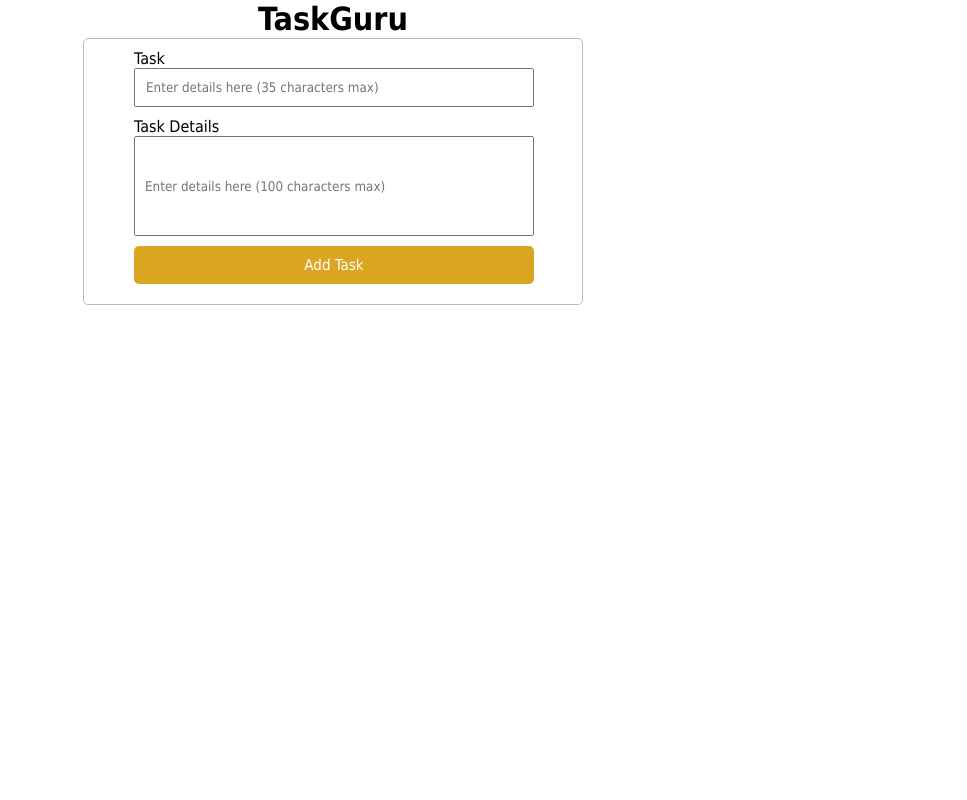
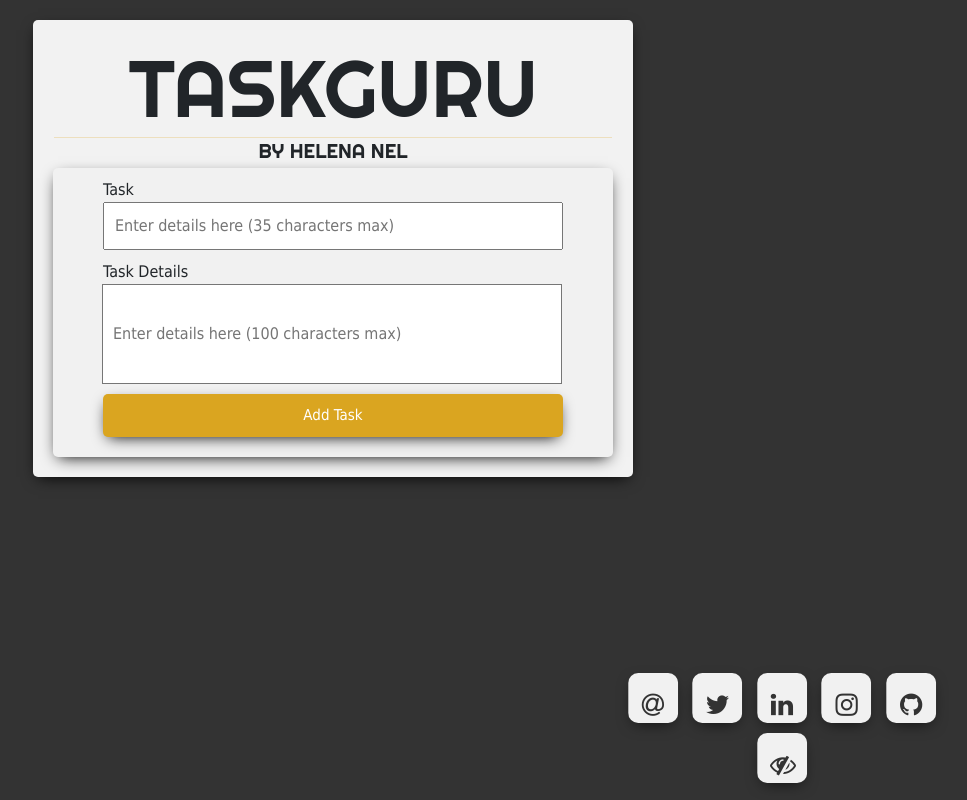
Before and after one commit to FlyingVespa/taskguru-php-todo-crud, a PHP site: page / in a window 1280 px wide. Shown: the whole page, without its empty margins (307-1274 px from the left). Run offline with PHP 8.4, Linux system fonts and the light colour scheme; data that the repository does not hold is empty.

Commit message:
Add files via upload

```diff
--- a/index.php
+++ b/index.php
@@ -1,32 +1,56 @@
-<?php require 'server.php' ?>
+<?php require 'server.php'; ?>
 
 <?php
+
 if (isset($_GET['edit'])) {
     $id = $_GET['edit'];
     $update = true;
     $record = mysqli_query($db, "SELECT * FROM info WHERE id=$id");
-    if (count($record) == 1) {
+
+    if (isset($_POST['edit'])) {
         $n = mysqli_fetch_array($record);
         $name = $n['name'];
         $task = $n['task'];
         $date = $n['date'];
+        if (!$n) {
+            die("Failed");
+        } else {
+            header("Location:index.php?edited");
+        }
     }
 }
 ?>
 <html>
 
 <head>
+    <meta name="viewport" content="width=device-width,initial-scale=1,maximum-scale=1,user-scalable=no">
+    <meta http-equiv="X-UA-Compatible" content="IE=edge,chrome=1">
+    <meta name="HandheldFriendly" content="true">
     <link rel="stylesheet" href="https://cdnjs.cloudflare.com/ajax/libs/font-awesome/4.7.0/css/font-awesome.min.css">
-    <title>CRUD</title>
-    <link rel="stylesheet" href="style.css">
-    <link rel="stylesheet" href="header.css">
+    <link href="https://cdn.jsdelivr.net/npm/bootstrap@5.0.0-beta1/dist/css/bootstrap.min.css" rel="stylesheet" integrity="sha384-giJF6kkoqNQ00vy+HMDP7azOuL0xtbfIcaT9wjKHr8RbDVddVHyTfAAsrekwKmP1" crossorigin="anonymous">
+    <title>TaskGuru</title>
+    <link rel="stylesheet" href="styles.css">
+    <link rel="shortcut icon" href="clipboards.svg" image/x-icon">
 </head>
+<header>
+    <div class="middle">
+        <div class="social">
+            <a class="btn" href=" mailto:mailhedri@gmail.com"><i class="fa fa-at"></i></a>
+            <a class="btn" href="https://twitter.com/he3nel"><i class="fa fa-twitter"></i></a>
+            <a class="btn" href="https://www.linkedin.com/in/hedrinel/"><i class="fa fa-linkedin"></i></a>
+            <a class="btn" href="https://www.instagram.com/hedrinel/?hl=en"><i class="fa fa-instagram"></i></a>
+            <a class="btn" href="https://github.com/FlyingVespa"><i class="fa fa-github"></i></a>
+        </div>
+        <a class="btn" onclick="myFunction()"><i class="fa fa-eye-slash"></i></a>
+    </div>
+</header>
 
 <body>
     <?php $results = mysqli_query($db, "SELECT * FROM info"); ?>
     <div class="wrapper">
-        <h1>TaskGuru</h1>
-        <div class="wrapper">
+        <h1>TASKGURU</h1>
+        <hr>
+        <h4>by Helena Nel</h4>
         <form method="post" action="server.php">
             <input type="hidden" name="id" value="<?php echo $id; ?>">
             <div class="inputFields">
@@ -41,26 +65,18 @@ if (isset($_GET['edit'])) {
             </div>
             <div class="input-group">
                 <?php if ($update == true) : ?>
-                        <button class="btn-update" type="submit" name="update" style="background: #556B2F;">Update</button>
+                    <button class="btn-update" type="submit" name="update">Update</button>
+                    <button class="btn" type="cancel" href="index.php">Update</button>
                 <?php else : ?>
                     <button class="btn-add" type="submit" name="save">Add Task</button>
                 <?php endif ?>
             </div>
         </form>
-        </div>
-        <?php if (isset($_SESSION['message'])) : ?>
+        <?php if (isset($_SESSION['msgupdate'])) : ?>
             <div class="msg">
                 <?php
-                echo $_SESSION['message'];
-                unset($_SESSION['message']);
-                ?>
-            </div>
-        <?php endif ?>
-        <?php if (isset($_SESSION['msgd'])) : ?>
-            <div class="msgd" onclick="removeMsg()">
-                <?php
-                echo $_SESSION['msgd'];
-                unset($_SESSION['msgd']);
+                echo $_SESSION['msgupdate'];
+                unset($_SESSION['msgupdate']);
                 ?>
             </div>
         <?php endif ?>
@@ -71,40 +87,33 @@ if (isset($_GET['edit'])) {
                     <br>
                     <span id="input-task"> <?php echo $row['task']; ?></span>
                     <br>
-                    <span id="input-task"> <?php echo $row['date']; ?></span>
+                    <span id="input-date"> <?php echo $row['date']; ?></span>
                 </div>
-
                 <div class="button1">
-                    <a href="index.php?edit=<?php echo $row['id']; ?>" class="edit_btn"><i class="fa fa-edit fa-2x"></i></a>
+                    <a href="index.php?edit=<?php echo $row['id']; ?>" class="edit_btn">
+                        <i class="fa fa-edit fa-2x"></i></a>
                 </div>
                 <div class="button2">
-                    <a href="server.php?del=<?php echo $row['id']; ?>" class="del_btn fa fa-trash fa-2x"></a>
+                    <a href="server.php?del=<?php echo $row['id']; ?>" class="del_btn fa fa-trash fa-2x" onclick="return confirm('Are you sure you want to delete this item?')" ;></a>
                 </div>
             </div>
         <?php } ?>
     </div>
 </body>
-
+<footer>
     <button id="top">Back To Top</button>
+</footer>
 <script src="https://ajax.googleapis.com/ajax/libs/jquery/1.12.4/jquery.min.js"></script>
+<script src="main.js"></script>
 <script>
-    //scroll fucntion
-    $(window).scroll(function() {
-        let position = $(window).scrollTop();
-
-        if (position >= 250) {
-            $('#top').addClass('show');
+    function myFunction() {
+        var x = document.querySelector(".social");
+        if (x.style.display === "block") {
+            x.style.display = "none";
         } else {
-            $('#top').removeClass('show');
+            x.style.display = "block";
         }
-
-    });
-    $('#top').click(function() {
-        $('html, body').animate({
-            scrollTop: 0
-        }, 800);
-    });
+    }
 </script>
 
-
 </html>
--- /dev/null
+++ b/main.js
@@ -0,0 +1,15 @@
+    //scroll fucntion
+    $(window).scroll(function() {
+        let position = $(window).scrollTop();
+
+        if (position >= 250) {
+            $('#top').addClass('show');
+        } else {
+            $('#top').removeClass('show');
+        }
+    });
+    $('#top').click(function() {
+        $('html, body').animate({
+            scrollTop: 0
+        }, 800);
+    });
--- a/server.php
+++ b/server.php
@@ -5,8 +5,11 @@ $servername = 'localhost:3307';
 $username = 'flyingvespa';
 $password = 'password';
 $databasename = 'crud';
-
-$db = mysqli_connect($servername, $username, $password, $databasename);
+try {
+    $db = mysqli_connect($servername, $username, $password, $databasename);
+} catch (PDOException $err) {
+    die($err->getMessage());
+}
 
 
 // initialize variables
@@ -14,6 +17,7 @@ $name = "";
 $task = "";
 $date = "";
 $id = 0;
+
 $update = false;
 
 
@@ -24,7 +28,7 @@ if (isset($_POST['save'])) {
     $date = $_POST['date'];
 
     mysqli_query($db, "INSERT INTO info (name, task) VALUES ('$name', '$task')");
-    $_SESSION['message'] = "Task saved";
+    $_SESSION['msgupdate'] = "Task Has Been Added";
     header('location: index.php');
 }
 
@@ -36,15 +40,15 @@ if (isset($_POST['update'])) {
     $date = $_POST['date'];
 
     mysqli_query($db, "UPDATE info SET name='$name', task='$task' WHERE id=$id");
-    $_SESSION['message'] = "Task updated!";
+    $_SESSION['msgupdate'] = "Task <b>$name</b> Has Been Updated!";
     header('location: index.php');
 }
+
 
 // delete
 if (isset($_GET['del'])) {
     $id = $_GET['del'];
     mysqli_query($db, "DELETE FROM info WHERE id=$id");
-    $_SESSION['msgd'] =
-        "<script>alert('Task Deleted');</script>";;
+    $_SESSION['msgdelete'] = "Task $name had been deleted!";
     header('location: index.php');
 }
--- /dev/null
+++ b/styles.css
@@ -0,0 +1,416 @@
+@import url('https://fonts.googleapis.com/css2?family=Righteous&display=swap');
+
+/*Index
+
+section 1
+--> html/body/title
+section 2
+--> form
+section 3
+--> output (data)
+section 4
+--> add/edit/delete buttons
+section 5
+--> social buttons
+section 6
+--> scroll
+section 7
+--> @media screens
+*/
+/*---------------------- SECTION 1 --------------------*/
+
+* {
+	margin: 0;
+	padding: 0;
+	box-sizing: border-box;
+}
+html {
+	width: 100%;
+	height: 100vh;
+}
+
+form {
+	width: 100%;
+	margin: auto;
+	padding: 10px 50px 10px;
+	box-shadow: 0 5px 15px -5px rgba(0, 0, 0, 1);
+	border-radius: 5px;
+	background: #f1f1f1;
+}
+
+body {
+	background: #333333;
+}
+
+.wrapper {
+	margin-top: 20px;
+	margin-left: auto;
+	margin-right: auto;
+	flex-direction: column;
+	display: flex;
+	background: #f2f2f2;
+	width: 600px;
+	border-radius: 5px;
+	padding: 20px;
+	box-shadow: 0 5px 15px -5px rgba(0, 0, 0, 1);
+}
+
+h1 {
+	font-size: 5rem;
+	text-align: center;
+	font-family: 'Righteous', cursive;
+	margin: 0;
+	padding: 0;
+}
+hr {
+	margin: 1px;
+	padding: 0;
+	color: goldenrod;
+}
+h4 {
+	padding: 0;
+	margin: 0;
+	font-size: 20px;
+	font-family: 'Righteous', cursive;
+	text-align: center;
+	text-transform: uppercase;
+	margin-bottom: 5px;
+}
+
+.msg {
+	margin: 10px auto;
+	padding: 10px;
+	border-radius: 5px;
+	color: #3c763d;
+	background: #dff0d8;
+	border: 1px solid #3c763d;
+	max-width: 500px;
+	text-align: center;
+}
+
+/*---------------------- SECTION 2 --------------------*/
+
+.input-group {
+	margin: 10px 0px 10px 0px;
+}
+textarea {
+	padding: 10px;
+	place-items: center;
+	align-items: center;
+	place-content: center;
+	align-content: center;
+	position: relative;
+	width: 100%;
+	height: 100px;
+	resize: none;
+}
+input {
+	padding: 10px;
+	position: relative;
+	width: 100%;
+}
+
+.form-wrapper {
+	margin: 30px;
+}
+
+.btn-add,
+.btn-update {
+	text-decoration: none;
+	padding: 10px;
+	font-size: 15px;
+	color: white;
+	width: 100%;
+	border: none;
+	border-radius: 5px;
+	box-shadow: 0 5px 15px -5px rgba(0, 0, 0, 1);
+}
+.btn-add {
+	background: goldenrod;
+	box-shadow: 0 5px 15px -5px rgba(0, 0, 0, 1);
+}
+.btn-add:active {
+	transform: translateY(4px);
+	border: none;
+}
+
+.btn-update {
+	background: rgb(199, 143, 40);
+}
+
+/*---------------------- SECTION 3 --------------------*/
+
+.container {
+	display: flex;
+	position: relative;
+	margin-top: 7px;
+	width: 100%;
+	min-height: 100px;
+	max-height: 200px;
+	box-shadow: 0 5px 15px -5px rgba(0, 0, 0, 1);
+	transition: 0.55s linear;
+	border-radius: 0 15px 0 15px;
+	padding-left: 10px;
+	overflow: hidden;
+	background: #f2f2f2;
+}
+
+#input-name {
+	font-size: 1rem;
+	font-weight: 700;
+	text-transform: uppercase;
+}
+
+#input-task {
+	font-size: 14px;
+}
+
+.container #input-date {
+	display: inline-block;
+	text-align: center;
+	font-size: 12px;
+	color: grey;
+}
+/*---------------------- SECTION 4 --------------------*/
+.del_btn {
+	background: maroon;
+}
+.edit_btn {
+	float: right;
+	background: goldenrod;
+}
+
+.button1,
+.button2 {
+	position: absolute;
+	right: -90px;
+	transition: 0.35s ease-in;
+}
+
+.button1 a,
+.button2 a {
+	display: flex;
+	justify-content: center;
+	align-items: center;
+	width: 70px;
+	color: white;
+	z-index: 1;
+	height: 100px;
+	text-decoration: none;
+}
+.container:hover .button1 {
+	right: 0;
+}
+
+.container:hover .button2 {
+	right: 70;
+}
+
+* {
+	font-family: tahoma;
+}
+/*---------------------- SECTION 5 --------------------*/
+.back-to-top {
+	position: fixed;
+	bottom: 55px;
+	right: 55px;
+	display: none;
+	height: 50px;
+	width: 50px;
+	background: goldenrod;
+	text-decoration: none;
+}
+#top {
+	position: fixed;
+	bottom: 20px;
+	left: 50px;
+	padding: 20px 15px;
+	border-radius: 0 15px 0 15px;
+	border: 0;
+	background: goldenrod;
+	color: #f2f2f2;
+	font-weight: 700;
+	text-transform: uppercase;
+	font-size: 18px;
+	cursor: pointer;
+	outline: none;
+	opacity: 0;
+	transition: 0.2s ease-out;
+}
+#top.show {
+	opacity: 1;
+}
+
+/*---------------------- SECTION 6 --------------------*/
+
+.middle {
+	position: fixed;
+	bottom: 0;
+	right: 0;
+	transform: translate(-10%, -10%);
+	text-align: center;
+	z-index: 99;
+}
+
+.btn {
+	display: inline-block;
+	width: 50px;
+	height: 50px;
+	background: #f1f1f1;
+	margin: 5px;
+	border-radius: 20%;
+	box-shadow: 0 5px 15px -5px rgba(0, 0, 0, 0.7);
+	color: #333333;
+	overflow: hidden;
+	position: relative;
+}
+
+.btn i {
+	line-height: 50px;
+	font-size: 26px;
+	transition: 0.2s linear;
+}
+
+.btn:hover i {
+	transform: scale(1.3);
+	color: #f1f1f1;
+}
+
+.btn::before {
+	content: '';
+	position: absolute;
+	height: 120%;
+	width: 120%;
+	background: goldenrod;
+	transform: rotate(45deg);
+	left: -110%;
+	top: 90%;
+}
+
+.btn:hover::before {
+	animation: aaa 0.7s 1;
+	top: -10%;
+	left: -10%;
+}
+
+@keyframes aaa {
+	0% {
+		top: -110%;
+		left: 90%;
+	}
+
+	50% {
+		top: 10%;
+		left: -30%;
+	}
+
+	100% {
+		top: -10%;
+		left: -10%;
+	}
+}
+footer {
+	height: 10%;
+	margin: 0;
+	padding: 10;
+}
+/*---------------------- SECTION 7 --------------------*/
+@media screen and (max-width: 375px) {
+	body {
+		background-color: rgb(24, 24, 26);
+		font-size: 12px;
+	}
+	h1 {
+		font-size: 3rem;
+	}
+
+	.wrapper {
+		width: 95%;
+	}
+	.container {
+		width: 100%;
+	}
+	form {
+		padding: 15px;
+	}
+	input {
+		margin-left: 0;
+		font-size: 12px;
+	}
+
+	/*social*/
+	.middle {
+		bottom: 10px;
+	}
+
+	.btn {
+		width: 50px;
+		height: 50px;
+	}
+	.btn i {
+		line-height: 28px;
+	}
+
+	/*Scroll*/
+	#top {
+		bottom: 0;
+		width: 100%;
+		padding: 10px 5px;
+		border-radius: 0px;
+		border: 0;
+		left: 0;
+	}
+	#top.show {
+		opacity: 1;
+	}
+}
+
+@media screen and (max-width: 680px) {
+	body {
+		font-size: 12px;
+	}
+
+	h1 {
+		font-size: 3rem;
+	}
+
+	.wrapper {
+		width: 95%;
+	}
+	.container {
+		width: 100%;
+	}
+	form {
+		padding: 15px;
+	}
+	input {
+		margin-left: 0;
+		font-size: 12px;
+	}
+
+	/*social*/
+	.middle {
+		bottom: 10px;
+	}
+
+	.btn {
+		width: 50px;
+		height: 50px;
+	}
+	.btn i {
+		line-height: 28px;
+	}
+
+	/*Scroll*/
+	#top {
+		bottom: 0;
+		width: 100%;
+		padding: 10px 5px;
+		border-radius: 0px;
+		border: 0;
+		left: 0;
+	}
+	#top.show {
+		opacity: 1;
+	}
+}
```
Also changed, not shown: clipboards.svg (added). Lines whose indentation alone changed are shown as unchanged.
